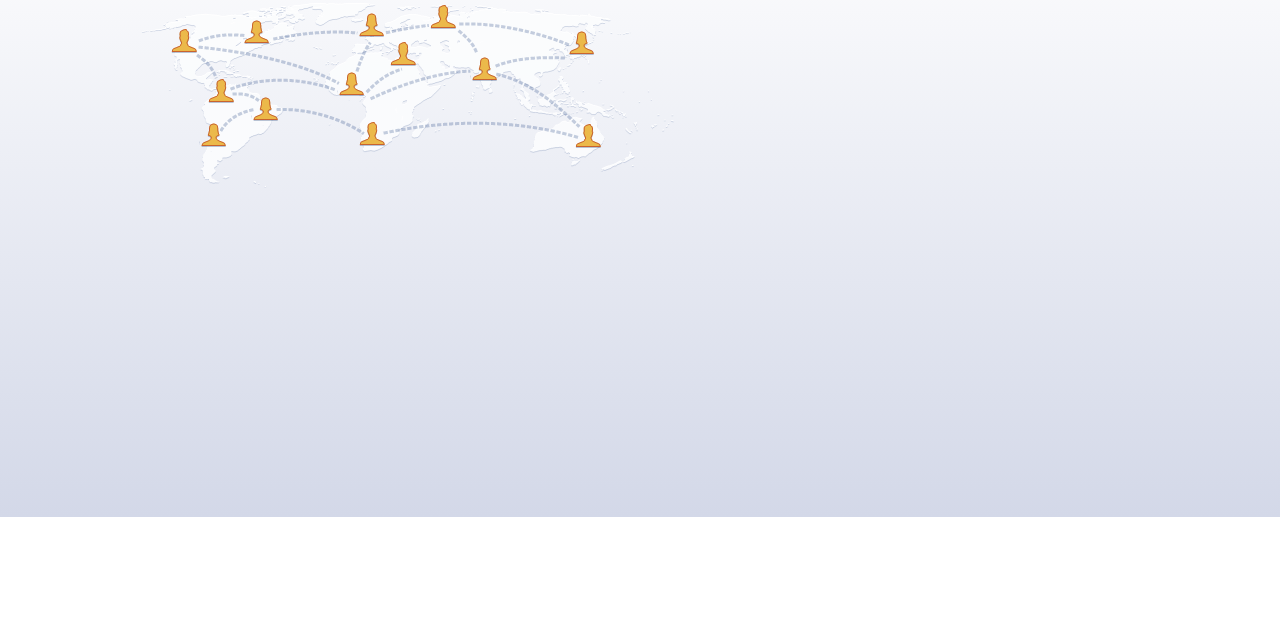
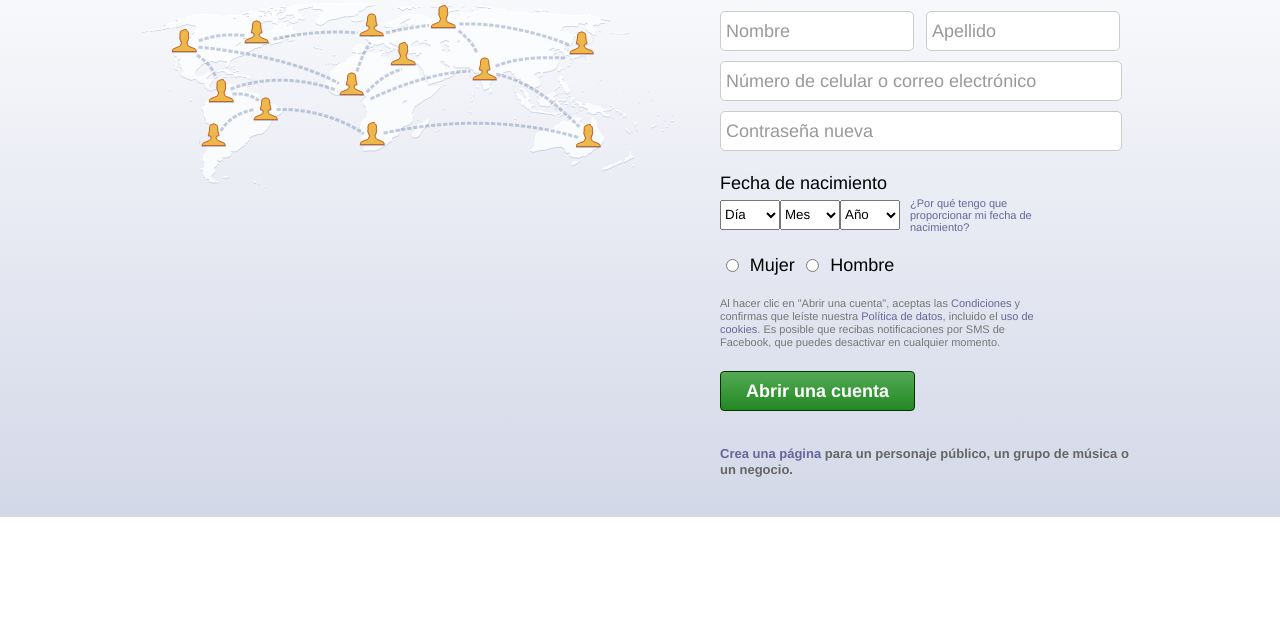
Before and after one commit to estemomento/web-learning, a plain HTML site: page task-1/index.html in a window 1280 px wide. Shown: the part 183-800 px from the top of the page. Drawn offline with Linux system fonts and the light colour scheme.

Commit message:
complete body part

```diff
--- a/task-1/css/main.css
+++ b/task-1/css/main.css
@@ -26,15 +26,119 @@
 	justify-content: space-between;
 }
 .body-left{
-	width: 480px;
+	width: 450px;
 }
 .body-right{
-	width: 480px;
+	width: 420px;
 }
 .people-text{
 	font-size: 20px;
     font-weight: bold;
     line-height: 30px;
     margin-top: 40px;
-    width: 450px;
 }
+.abre-cuenta{
+	font-size: 36px;
+	font-weight: bold;
+	margin: 25px 0 10px;
+}
+.gratis{
+	font-size: 19px;
+	margin-bottom: 15px;
+}
+.register{
+	display: flex;
+	flex-direction: column;
+	justify-content: space-between;
+	width: 400px;
+	height: 400px;
+}
+.fullname{
+	display: flex;
+	justify-content: space-between;
+}
+.input-register{
+	text-indent: 5px;
+	font-size: 18px;
+	width: 400px;
+	height: 38px;
+	border-radius: 5px;
+	border: 1px solid #ccc;
+}
+::placeholder{
+	color: #999
+}
+.input-basic{
+	display: flex;
+	flex-direction: column;
+	justify-content: space-between;
+	height: 140px;
+}
+#name, #surname{
+	width: 48%;
+}
+.date{
+	display: flex;
+	justify-content: space-between;
+	flex-direction: column;
+
+	height: 60px;
+}
+.form-text{
+	font-size: 18px;
+}
+.select-date{
+	width: 320px;
+	display: flex;
+	justify-content: space-between;
+	align-items: center;
+}
+select{
+	width: 60px;
+	height: 30px;
+}
+.link-form{
+	display: inline;
+	font-size: 11px;
+	width: 130px;
+	color: #669;
+	text-decoration: none;
+}
+.link-form:hover{
+	text-decoration: underline;
+}
+.select-gender{
+	width: 180px;
+	display: flex;
+	justify-content: space-around;
+	align-items: center;
+}
+.condition{
+	width: 320px;
+	line-height: 13px;
+	font-size: 11px;
+	color: #777;
+}
+.submit{
+	background: linear-gradient(#5a5,#282);
+	border: 1px solid #030;
+	border-radius: 4px;
+	color: #fff;
+	font-size: 18px;
+	font-weight: bold;
+	width: 195px;
+	height: 40px;
+}
+.submit:hover{
+	background: linear-gradient(#7b7,#282);
+}
+.right-ad{
+	margin-top: 35px;
+	font-size: 13px;
+	font-weight: bold;
+	line-height: 16px;
+	color: #666;
+}
+#pagina{
+	font-size: 13px;
+}
--- a/task-1/index.html
+++ b/task-1/index.html
@@ -8,7 +8,7 @@
 <body>
 	<div class="head-wrapper">
 		<div class="header">
-
+		<img src="">
 		</div>
 	</div>
 	<div class="body-wrapper">
@@ -21,11 +21,103 @@
 				<p class="abre-cuenta">Abre una cuenta</p>
 				<p class="gratis">Es gratis y lo será siempre.</p>
 				<form class="register">
-					<input type="text" id="name">
-					<input type="text" id="surname">
-					<input type="text" id="cell">
-					<input type="text" id="pwd">
+					<div class="input-basic">
+					<div class="fullname">
+						<input type="text" class="input-register" id="name" placeholder="Nombre">
+						<input type="text" class="input-register" id="surname" placeholder="Apellido">
+					</div>
+					<input type="text" class="input-register" id="cell" placeholder="Número de celular o correo electrónico">
+					<input type="text" class="input-register" id="pwd" placeholder="Contraseña nueva">
+					</div>
+					<div class="date">
+						<p class="form-text">Fecha de nacimiento</p>
+						<div class="select-date">
+							<div class="date-wrapper">
+							<select id="day" title="Día">
+								<option value="0">Día</option>
+								<option value="1">1</option>
+								<option value="2">2</option>
+								<option value="3">3</option>
+								<option value="4">4</option>
+								<option value="5">5</option>
+								<option value="6">6</option>
+								<option value="7">7</option>
+								<option value="8">8</option>
+								<option value="9">9</option>
+								<option value="10">10</option>
+								<option value="11">11</option>
+								<option value="12">12</option>
+								<option value="13">13</option>
+								<option value="14">14</option>
+								<option value="15">15</option>
+								<option value="16">16</option>
+								<option value="17">17</option>
+								<option value="18">18</option>
+								<option value="19">19</option>
+								<option value="20">20</option>
+								<option value="21">21</option>
+								<option value="22">22</option>
+								<option value="23">23</option>
+								<option value="24">24</option>
+								<option value="25">25</option>
+								<option value="26">26</option>
+								<option value="27">27</option>
+								<option value="28">28</option>
+								<option value="29">29</option>
+								<option value="30">30</option>
+								<option value="31">31</option>
+							</select><select id="month" title="Mes">
+								<option value="0">Mes</option>
+								<option value="1">ene</option>
+								<option value="2">feb</option>
+								<option value="3">mar</option>
+								<option value="4">abr</option>
+								<option value="5">may</option>
+								<option value="6">jun</option>
+								<option value="7">jul</option>
+								<option value="8">ago</option>
+								<option value="9">sep</option>
+								<option value="10">oct</option>
+								<option value="11">nov</option>
+								<option value="12">dic</option>
+							</select><select id="year" title="Año">
+								<option value="0">Año</option>
+								<option value="2017">2017</option>
+								<option value="2016">2016</option>
+								<option value="2015">2015</option>
+								<option value="2014">2014</option>
+								<option value="2013">2013</option>
+								<option value="2012">2012</option>
+								<option value="2011">2011</option>
+								<option value="2010">2010</option>
+								<option value="2009">2009</option>
+								<option value="2008">2008</option>
+								<option value="2007">2007</option>
+								<option value="2006">2006</option>
+								<option value="2005">2005</option>
+								<option value="2004">2004</option>
+								<option value="2003">2003</option>
+								<option value="2002">2002</option>
+								<option value="2001">2001</option>
+								<option value="2000">2000</option>
+								<option value="1999">1999</option>
+								<option value="1998">1998</option>
+								<option value="1997">1997</option>
+								<option value="1996">1996</option>
+							</select>
+							</div>
+							<a class="link-form" href="#">¿Por qué tengo que proporcionar mi fecha de nacimiento?</a>
+						</div>
+					</div>
+					<div class="select-gender">
+					<input type="radio" name="sex" value="0"><label class="form-text">Mujer</label>
+					<input type="radio" name="sex" value="1"><label class="form-text">Hombre</label>
+					</div>
+					<p class="condition">Al hacer clic en "Abrir una cuenta", aceptas las <a class="link-form" href="#">Condiciones</a> y confirmas que leíste nuestra <a class="link-form" href="#">Política de datos</a>, incluido el <a class="link-form" href="#">uso de cookies</a>. Es posible que recibas notificaciones por SMS de Facebook, que puedes desactivar en cualquier momento.</p>
+					<button class="submit">Abrir una cuenta</button>
 				</form>
+
+				<p class="right-ad"><a class="link-form" id="pagina" href="#">Crea una página</a> para un personaje público, un grupo de música o un negocio.</p>
 			</div>
 		</div>
 	</div>
```
